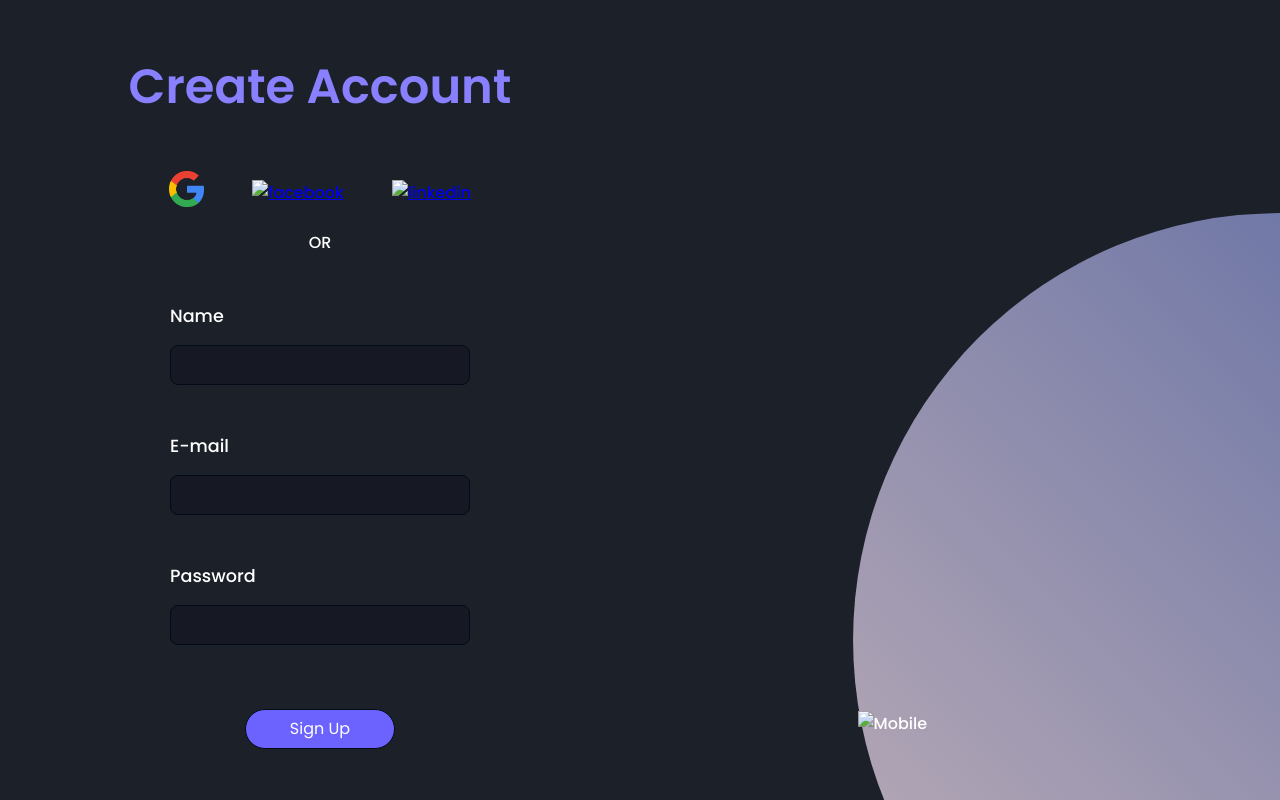
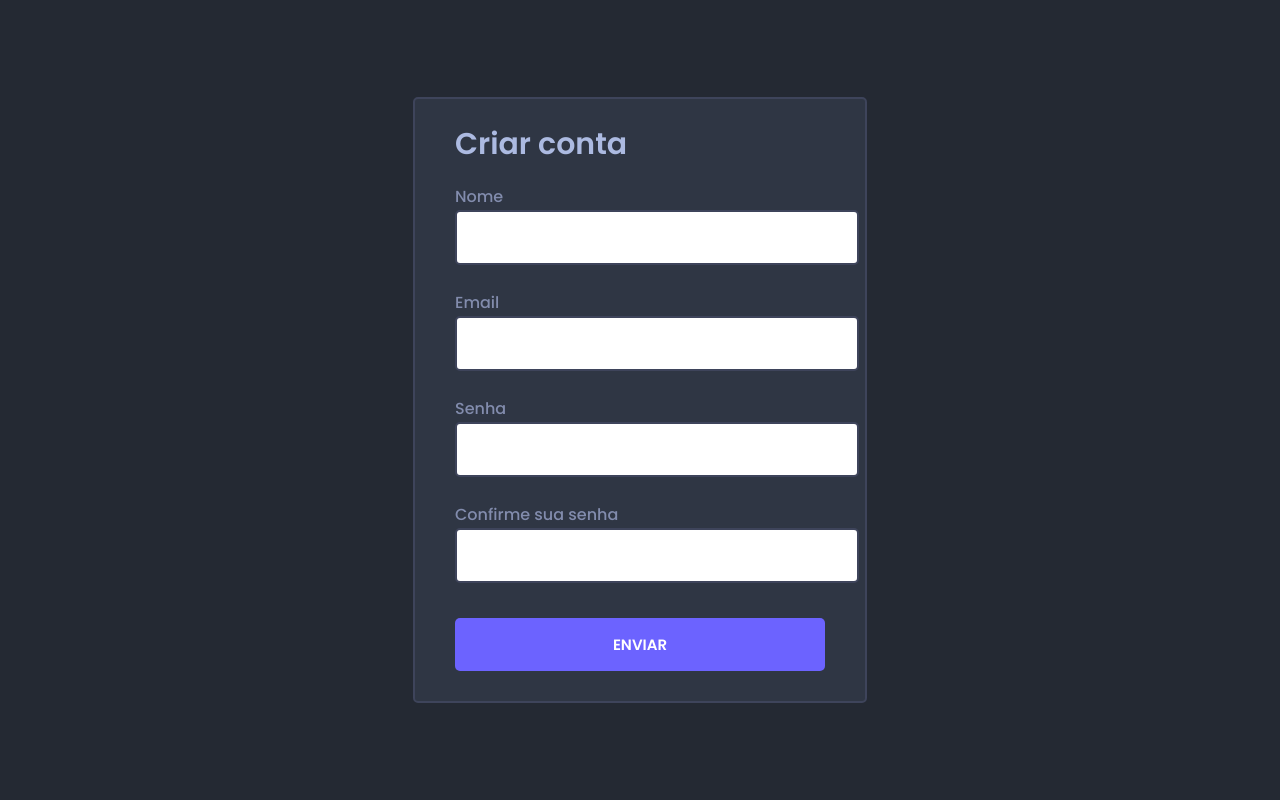
Before and after one commit to JonathanGLopes/Signup-form, a plain HTML site: page index.html in a window 1280 px wide. Drawn offline with Linux system fonts and the light colour scheme.

Commit message:
Mudando visual do form e iniciando a validação

```diff
--- a/index.html
+++ b/index.html
@@ -3,51 +3,57 @@
 <head>
     <meta charset="UTF-8">
     <meta name="viewport" content="width=device-width, initial-scale=1.0">
+    <link rel="stylesheet" href="reset.css">
     <link rel="stylesheet" href="style.css">
-    <link rel="stylesheet" href="reset.css">
-    <title> Sign Up Form </title>
+    <title>Login</title>
 </head>
 <body>
-    <main class="main-content">
-        <h1> Create Account </h1>
-        <section class="social-media">
-            <a href="#">
-                <img src="./assets/google.png" alt="google">
-            </a>
+    <div class="container">
+        <div class="header">
+            <h2 class="titulo-header">Criar conta</h2>
+        </div>
 
-            <a href="#">
-                <img src=".//assets/facebook.png" alt="facebook">
-            </a>
+        <form class="form" id="form">
+            <div class="form-control">
+                <label for="username">Nome</label>
+                <input type="text" id="username" class="form-input">
+                <i><img class="img-success" src="./assets/success-icon.svg" alt="Ícone de correto"></i>
+                <i><img class="img-error" src="./assets/error-icon.svg" alt="Ícone de erro"></i>
 
-            <a href="#">
-                <img src=".//assets/linkedin.png" alt="linkedin">
-            </a>
-        </section>
+                <small>Error message</small>
+            </div>
 
-        <span class="alternative"> OR </span>
+            <div class="form-control">
+                <label for="email">Email</label>
+                <input type="email" id="email" class="form-input">
+                <i><img class="img-success" src="./assets/success-icon.svg" alt="Ícone de correto"></i>
+                <i><img class="img-error" src="./assets/error-icon.svg" alt="Ícone de erro"></i>
 
-        <form action="">
-            <label for="name">
-                <span> Name </span>
-                <input type="text" name="name" id="name" required>
-            </label>
+                <small>Error message</small>
+            </div>
 
-            <label for="email">
-                <span> E-mail </span>
-                <input type="email" name="email" id="email" required>
-            </label>
+            <div class="form-control">
+                <label for="password">Senha</label>
+                <input type="password" id="password" class="form-input">
+                <i><img class="img-success" src="./assets/success-icon.svg" alt="Ícone de correto"></i>
+                <i><img class="img-error" src="./assets/error-icon.svg" alt="Ícone de erro"></i>
 
-            <label for="password">
-                <span> Password </span>
-                <input type="password" name="password" id="password" required>
-            </label>
+                <small>Error message</small>
+            </div>
 
-            <input type="submit" value="Sign Up" class="button">
+            <div class="form-control">
+                <label for="passwordtwo">Confirme sua senha</label>
+                <input type="password" id="passwordtwo" class="form-input">
+                <i><img class="img-success" src="./assets/success-icon.svg" alt="Ícone de correto"></i>
+                <i><img class="img-error" src="./assets/error-icon.svg" alt="Ícone de erro"></i>
+
+                <small>Error message</small>
+            </div>
+
+            <button class="form-button" type="submit">ENVIAR</button>
         </form>
-    </main>
-    <section class="images">
-        <img src=".//assets/mobile.png" alt="Mobile">
-        <div class="circle"></div>
-    </section>
+    </div>
+
+    <script src="index.js"></script>
 </body>
 </html>
--- /dev/null
+++ b/index.js
@@ -0,0 +1,35 @@
+const form = document.getElementById('form')
+const username = document.getElementById('username')
+const email = document.getElementById('email')
+const password = document.getElementById('password')
+const passwordtwo = document.getElementById('passwordtwo')
+
+form.addEventListener('submit', (e) => {
+    e.preventDefault();
+
+    checkInputs();
+})
+
+function checkInputs () {
+    const usernameValue = username.value.trim();
+    const emailValue = email.value.trim();
+    const passwordValue = password.value.trim();
+    const passwordtwoValue = passwordtwo.value.trim();
+
+    if (usernameValue == '') {
+        // mostrar o erro
+        // adiciona a classe error
+        errorValidation(username, "Preencha esse campo");
+    } else {
+        //adicionar a classe sucesso
+    }
+}
+
+function errorValidation(input, message) {
+    const formControl = input.parentElement;
+    const small = formControl.querySelector('small');
+
+    small.innerText = message;
+
+    formControl.className = 'form-control error';
+}
--- a/reset.css
+++ b/reset.css
@@ -1,7 +1,86 @@
-*{
-    margin: 0;
-    padding: 0;
-    border: 0;
-    font-family: "Poppins";
-    box-sizing: border-box;
+html, body, div, span, applet, object, iframe,
+h1, h2, h3, h4, h5, h6, p, blockquote, pre,
+a, abbr, acronym, address, big, cite, code,
+del, dfn, em, img, ins, kbd, q, s, samp,
+small, strike, strong, sub, sup, tt, var,
+b, u, i, center,
+dl, dt, dd, ol, ul, li,
+fieldset, form, label, legend,
+table, caption, tbody, tfoot, thead, tr, th, td,
+article, aside, canvas, details, embed,
+figure, figcaption, footer, header, hgroup,
+menu, nav, output, ruby, section, summary,
+time, mark, audio, video {
+	margin: 0;
+	padding: 0;
+	border: 0;
+	font-size: 100%;
+	font: inherit;
+	vertical-align: baseline;
 }
+
+article, aside, details, figcaption, figure,
+footer, header, hgroup, menu, nav, section {
+	display: block;
+}
+body {
+	line-height: 1;
+}
+ol, ul {
+	list-style: none;
+}
+blockquote, q {
+	quotes: none;
+}
+blockquote:before, blockquote:after,
+q:before, q:after {
+	content: '';
+	content: none;
+}
+table {
+	border-collapse: collapse;
+	border-spacing: 0;
+}
+
+a {
+	color: inherit;
+	text-decoration: none;
+}
+
+img {
+	width: inherit;
+}
+
+button {
+	font-family: inherit;
+	font-size: inherit;
+	color: inherit;
+	font-weight: inherit;
+	padding: 0;
+	border: none;
+	background-color: unset;
+}
+
+input {
+	border: none;
+	color: inherit;
+	font-size: inherit;
+	font-weight: inherit;
+	font-family: inherit;
+}
+
+textarea {
+	border: none;
+	color: inherit;
+	font-size: inherit;
+	font-weight: inherit;
+	font-family: inherit;
+}
+
+select {
+	border: none;
+	color: inherit;
+	font-size: inherit;
+	font-weight: inherit;
+	font-family: inherit;
+}
--- a/style.css
+++ b/style.css
@@ -1,154 +1,116 @@
-@import url('https://fonts.googleapis.com/css2?family=Poppins:wght@100;200;300;400;500;600&display=swap');
+@import url('https://fonts.googleapis.com/css2?family=Poppins:wght@500;600&display=swap');
 
-
-body{
-    background-color: #1B2029;
-    color: white;
-    font-weight: 500;
+body {
+    background: #242933;
     display: flex;
+    font-family: Poppins;
+    align-items: center;
+    justify-content: center;
     min-height: 100vh;
-    min-width: 100vh;
+    border: 0;
 }
 
-.main-content {
-    display: flex;
-    flex-direction: column;
-    justify-content: center;
-    align-items: center;
-    width: 50vw;
+.container {
+    background-color: #2F3644;
+    border-radius: 5px;
+    border: 2px solid #3E445B;
+    width: 450px;
+    max-width: 100%;
 }
 
-.main-content h1 {
-    color: #8880FE;
-    font-size: 3rem;
-    margin-bottom: 3rem;
-    text-align: center;
+.header {
+    padding: 30px 40px;
 }
 
-.main-content .social-media {
-    display: flex;
-    align-items: center;
+.header .titulo-header {
+    font-weight: 600;
+    color: #ACBAE1;
+    font-size: 30px;
 }
 
-.main-content .social-media img {
-    width: 2.188rem;
-    margin-left: 3rem;
+.form {
+    padding: 0 40px 30px;
 }
 
-.social-media a:first-child img {
-    margin-left: 0;
+.form-control {
+    margin-bottom: 10px;
+    padding-bottom: 20px;
+    position: relative;
 }
 
-.alternative {
-    margin-top: 1rem;
+.form-control label {
+    display: inline-block;
+    margin-bottom: 5px;
+    color: #828CAD;
 }
 
+.form-input {
+    border: 2px solid #3E445B;
+    border-radius: 5px;
+    outline: 0;
 
-.main-content form {
-    display: flex;
-    flex-direction: column;
-    align-items: center;
+    display: block;
+
+    font-size: 14px;
+    padding: 15px;
+    width: 100%;
 }
 
-.main-content form label {
-    display: flex;
-    flex-direction: column;
-    margin-top: 2rem;
+/*Indicadores de sucesso e erro no formulário*/
+
+.form-control.success .form-input{
+    border: 3px solid #4ECA64;
 }
 
-.main-content form input {
-    background-color: #161923;;
-    width: 18.75rem;
-    height: 2.5rem;
-    border-radius: 0.5rem;
-    outline: none;
-    padding: 0 0.8rem;
-    color: white;
-    border: 1px solid #040B18;
-    margin-top: 1rem;
+.form-control.success i .img-success{
+    visibility: visible;
 }
 
-.main-content form span {
-    margin-top: 1rem;
-    font-size: 1.1rem;
+.form-control.error .form-input{
+    border: 3px solid #DB5A5A;
 }
 
-.main-content .button {
-    background: #6C63FF;
-    border-radius: 1.875rem;
-    width: 50%;
-    font-size: 1rem;
-    margin-top: 4rem;
-    cursor: pointer;
-    transition: all .3s ease-in-out;
+.form-control.error i .img-error{
+    visibility: visible;
 }
 
-.button:hover {
-    background: #5952d4;
+.form-control.error small {
+    visibility: visible;
 }
 
-.images {
-    width: 50vw;
-    display: flex;
-    justify-content: flex-end;
-    align-items: flex-end;
-    padding: 4rem;
+/*Indicadores de sucesso e erro no formulário*/
+
+.form-control i {
+    position: absolute;
+    top: 40px;
+    right: 0px;
+    visibility: hidden;
 }
 
-.images img {
-    width: 70%;
+.form-control small {
+    visibility: hidden;
+    position: absolute;
+    margin-top: 5px;
+    font-size: 14px;
+    color: #DB5A5A;
 }
 
-.images .circle {
-    position: absolute;
-    height: 100%;
+.form-button {
+    background-color: #6C63FF;
+    border-radius: 5px;
+    color: #fff;
+    padding: 15px;
+    font-size: 15px;
+    font-weight: 600;
     width: 100%;
-    top: 0;
-    left: 0;
-    background: linear-gradient(45deg, #E8CBC0, #636FA4);
-    clip-path: circle(40% at right 80%);
-    z-index: -1;
+    border: 0;
+
+    margin-top: 5px;
+
+    cursor: pointer;
 }
 
-/*responsivo*/
-
-@media only screen and (min-width: 900px) and (max-width: 1200px) {
-    .images {
-        width: 110%;
-    }
-
-    .images .circle {
-        clip-path: circle(35% at right 80%);
-    }
+.form-button:hover {
+    background-color: #584ff5;
+    transition: 0.3s;
 }
-
-/*Esse media query funciona da seguinte forma: A partir do momento que a tela ter menos de 900px, irá acontecer o comando abaixo. Caso as dimensões sejam superiores
-a tela irá permanecer no layout normal.*/
-
-@media only screen and (max-width: 900px) {
-    .images {
-        display: none;
-        visibility: hidden;
-    }
-
-    .main-content {
-        width: 100vw;
-        box-sizing: content-box;
-    }
-
-}
-
-@media only screen and (max-width: 450px) {
-    .main-content h1 {
-        font-size: 2rem;
-    }
-
-    .main-content .alternative {
-        font-size: 0.8rem;
-    }
-
-    .main-content form span, .main-content form label, .main-content .button {
-        font-size: 1rem;
-    }
-
-}
```
Also changed, not shown: assets/error-icon.svg (added), assets/facebook.png (deleted), assets/google.png (deleted), assets/linkedin.png (deleted), assets/mobile.png (deleted), assets/success-icon.svg (added).
